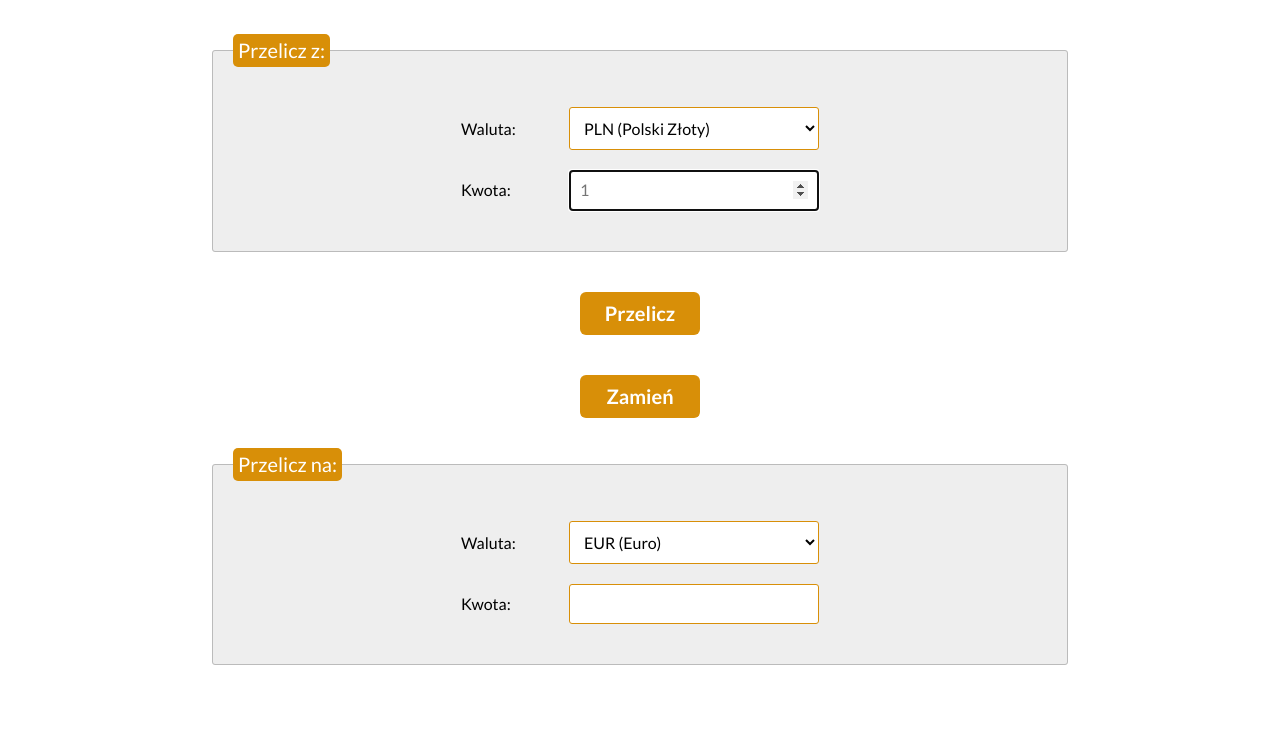
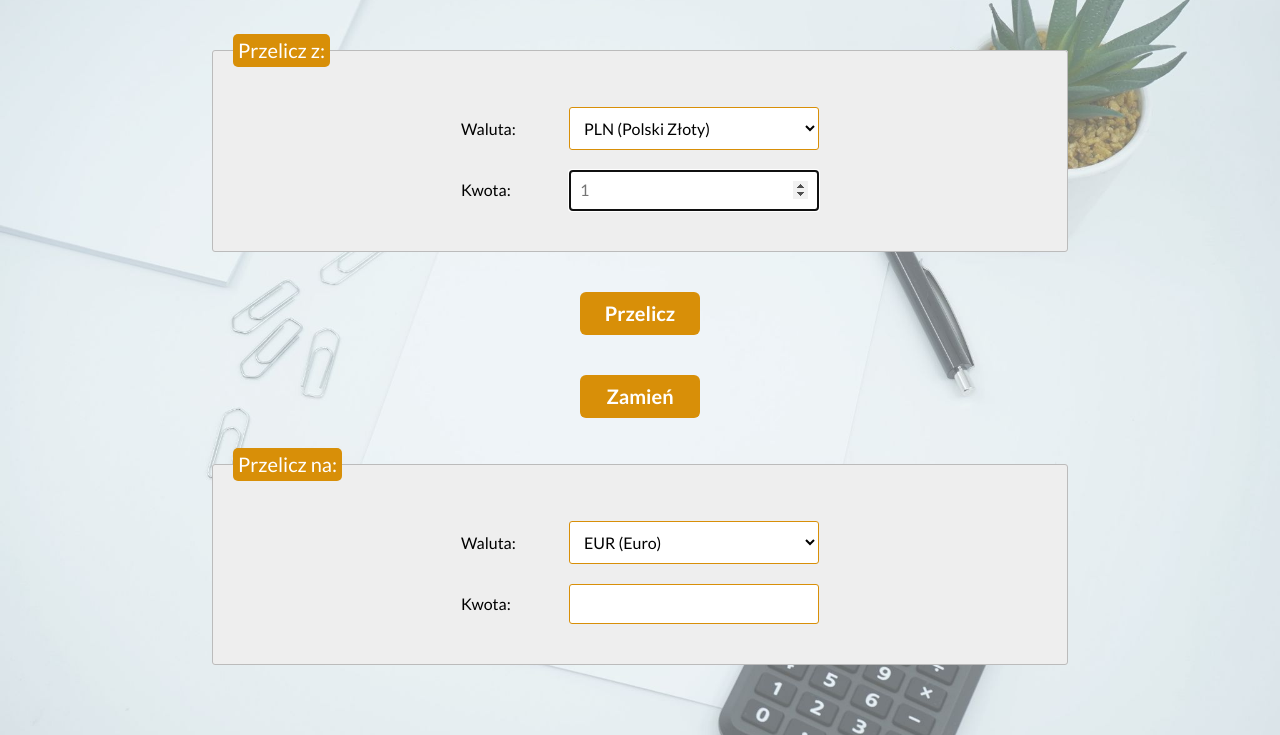
Before and after one commit to dondeptu/currency-converter, a plain HTML site: page index.html in a window 1280 px wide. Shown: the part 94-829 px from the top of the page. Drawn offline with nearby package versions, Linux system fonts and the light colour scheme.

Commit message:
added background image

```diff
--- a/css/style.css
+++ b/css/style.css
@@ -12,4 +12,8 @@ html {
     background-color: #ffffff;
     font-family: 'Lato', sans-serif;
     padding: 20px;
+    background-image: url("../images/background.jpg");
+    background-size: cover;
+    background-position: center;
+    background-attachment: fixed;
 }
```
Also changed, not shown: images/background.jpg (added).
